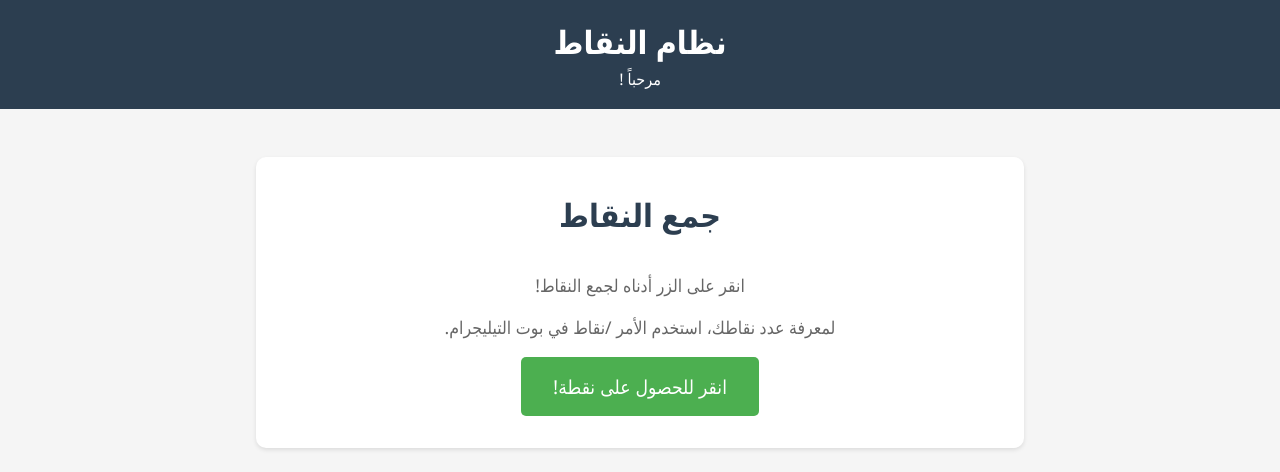
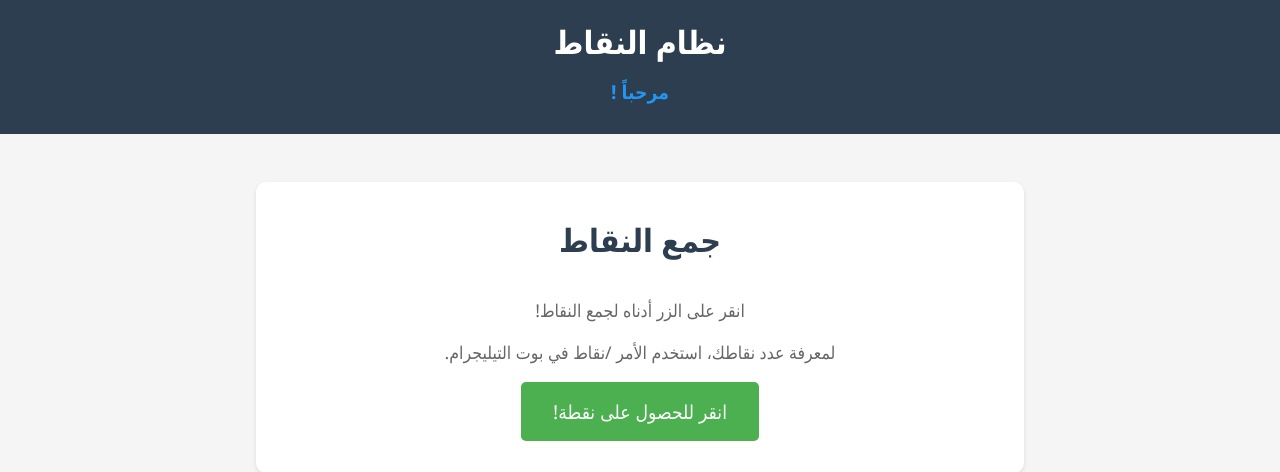
Before and after one commit to kito-mi/points, a FastAPI app: page / in a window 1280 px wide. Shown: the top 472 px of the page. Run offline with FastAPI, Linux system fonts and the light colour scheme; some libraries are stand-ins or nearby versions.

Commit message:
Update style.css

```diff
--- a/static/style.css
+++ b/static/style.css
@@ -180,3 +180,11 @@ body {
     font-size: 1.1rem;
     line-height: 1.5;
 }
+
+.welcome-message {
+    font-size: 1.2em;
+    color: #2196F3;
+    margin: 10px 0;
+    text-align: center;
+    font-weight: bold;
+}
```
